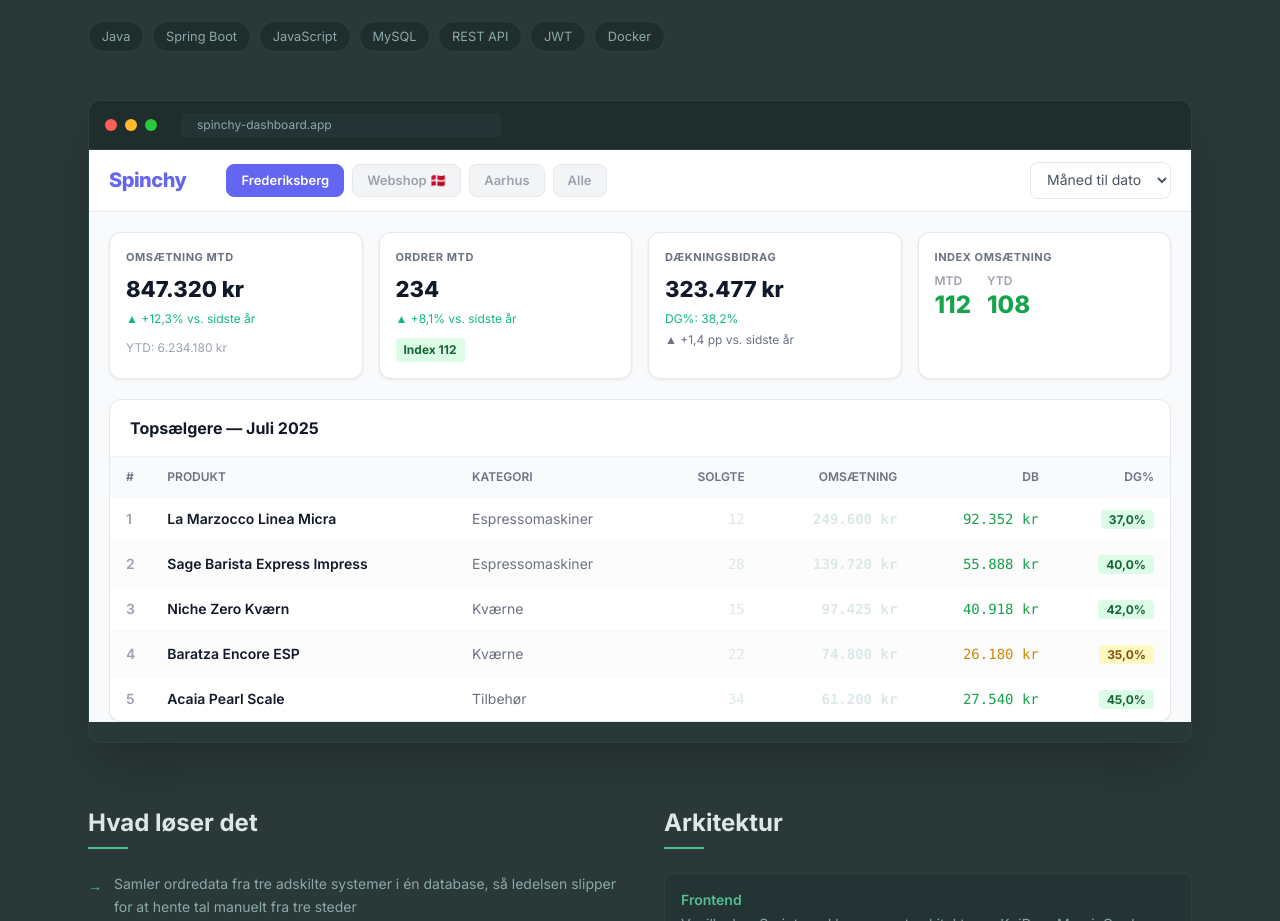
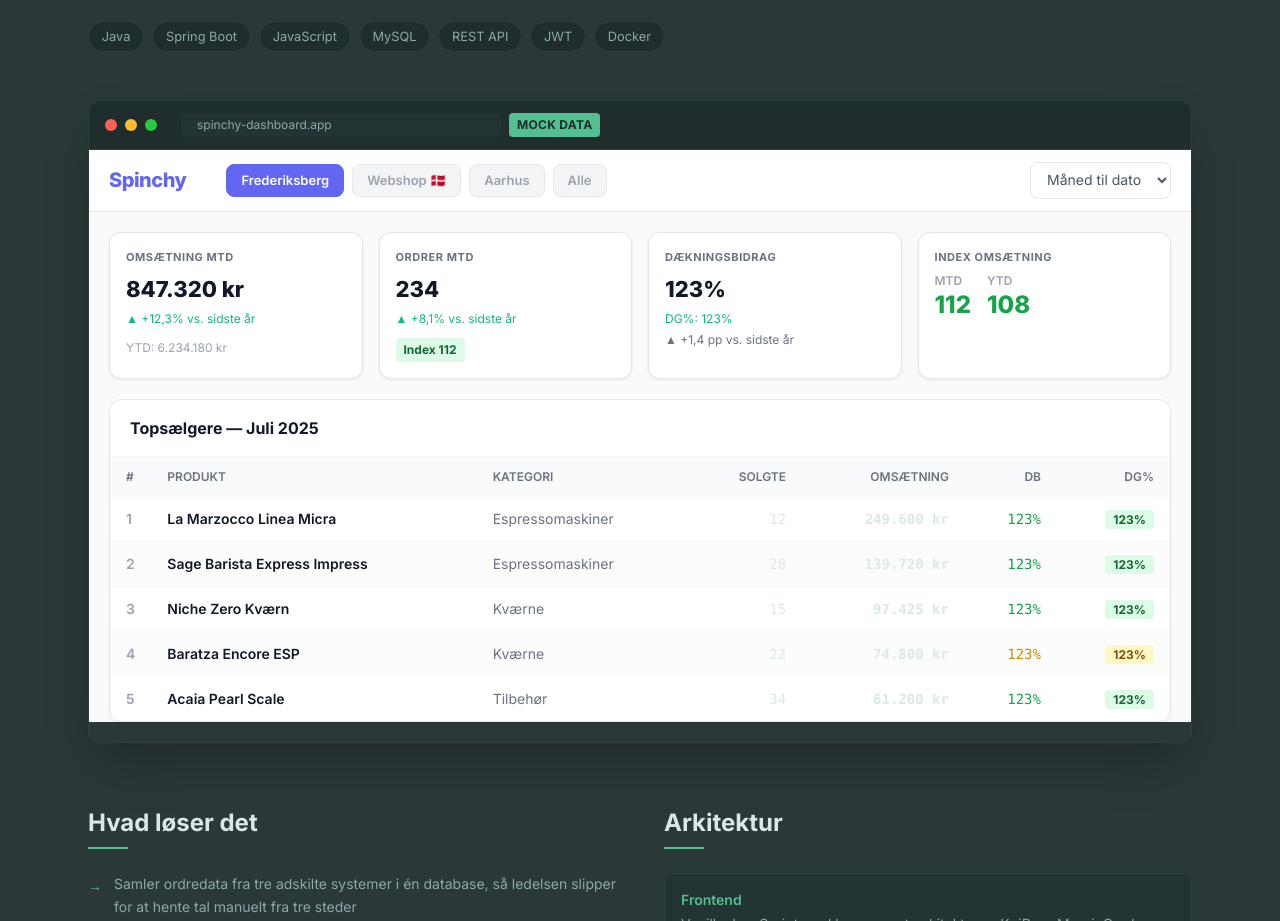
Before and after one commit to SebastianBoel/portfolio, a plain HTML site: page spinchy.html in a window 1280 px wide. Shown: the part 324-1245 px from the top of the page. Drawn offline with nearby package versions, Linux system fonts and the light colour scheme.

Commit message:
Mark Spinchy dashboard mockup data as mock, flatten DB/DG% to 123%
Adds a visible "Mock data" badge and replaces all contribution margin
and margin % figures with an obviously-fake placeholder value.

```diff
--- a/spinchy.html
+++ b/spinchy.html
@@ -87,6 +87,7 @@
                 <div class="w-3 h-3 rounded-full bg-[#ffbd2e]"></div>
                 <div class="w-3 h-3 rounded-full bg-[#27c93f]"></div>
                 <div class="ml-4 bg-[#243333] rounded px-4 py-1 text-xs text-[#8da8a8] flex-1 max-w-xs">spinchy-dashboard.app</div>
+                <span class="bg-[#52c090] text-[#1f2d2d] text-xs font-bold px-2 py-1 rounded uppercase tracking-wide">Mock data</span>
             </div>
 
             <!-- Dashboard content (screenshot — kept in Danish, as it reflects the real deployed product) -->
@@ -125,8 +126,8 @@
                     </div>
                     <div class="mock-kpi">
                         <div class="label">Dækningsbidrag</div>
-                        <div class="value">323.477 kr</div>
-                        <div class="diff-up">DG%: 38,2%</div>
+                        <div class="value">123%</div>
+                        <div class="diff-up">DG%: 123%</div>
                         <div class="diff-neu text-xs mt-1">▲ +1,4 pp vs. sidste år</div>
                     </div>
                     <div class="mock-kpi">
@@ -167,8 +168,8 @@
                                     <td class="px-4 py-3 text-gray-500">Espressomaskiner</td>
                                     <td class="px-4 py-3 text-right font-mono">12</td>
                                     <td class="px-4 py-3 text-right font-mono font-semibold">249.600 kr</td>
-                                    <td class="px-4 py-3 text-right font-mono text-green-600">92.352 kr</td>
-                                    <td class="px-4 py-3 text-right"><span class="bg-green-100 text-green-800 text-xs font-bold px-2 py-0.5 rounded">37,0%</span></td>
+                                    <td class="px-4 py-3 text-right font-mono text-green-600">123%</td>
+                                    <td class="px-4 py-3 text-right"><span class="bg-green-100 text-green-800 text-xs font-bold px-2 py-0.5 rounded">123%</span></td>
                                 </tr>
                                 <tr class="hover:bg-gray-50 bg-gray-50/50">
                                     <td class="px-4 py-3 text-gray-400 font-semibold">2</td>
@@ -176,8 +177,8 @@
                                     <td class="px-4 py-3 text-gray-500">Espressomaskiner</td>
                                     <td class="px-4 py-3 text-right font-mono">28</td>
                                     <td class="px-4 py-3 text-right font-mono font-semibold">139.720 kr</td>
-                                    <td class="px-4 py-3 text-right font-mono text-green-600">55.888 kr</td>
-                                    <td class="px-4 py-3 text-right"><span class="bg-green-100 text-green-800 text-xs font-bold px-2 py-0.5 rounded">40,0%</span></td>
+                                    <td class="px-4 py-3 text-right font-mono text-green-600">123%</td>
+                                    <td class="px-4 py-3 text-right"><span class="bg-green-100 text-green-800 text-xs font-bold px-2 py-0.5 rounded">123%</span></td>
                                 </tr>
                                 <tr class="hover:bg-gray-50">
                                     <td class="px-4 py-3 text-gray-400 font-semibold">3</td>
@@ -185,8 +186,8 @@
                                     <td class="px-4 py-3 text-gray-500">Kværne</td>
                                     <td class="px-4 py-3 text-right font-mono">15</td>
                                     <td class="px-4 py-3 text-right font-mono font-semibold">97.425 kr</td>
-                                    <td class="px-4 py-3 text-right font-mono text-green-600">40.918 kr</td>
-                                    <td class="px-4 py-3 text-right"><span class="bg-green-100 text-green-800 text-xs font-bold px-2 py-0.5 rounded">42,0%</span></td>
+                                    <td class="px-4 py-3 text-right font-mono text-green-600">123%</td>
+                                    <td class="px-4 py-3 text-right"><span class="bg-green-100 text-green-800 text-xs font-bold px-2 py-0.5 rounded">123%</span></td>
                                 </tr>
                                 <tr class="hover:bg-gray-50 bg-gray-50/50">
                                     <td class="px-4 py-3 text-gray-400 font-semibold">4</td>
@@ -194,8 +195,8 @@
                                     <td class="px-4 py-3 text-gray-500">Kværne</td>
                                     <td class="px-4 py-3 text-right font-mono">22</td>
                                     <td class="px-4 py-3 text-right font-mono font-semibold">74.800 kr</td>
-                                    <td class="px-4 py-3 text-right font-mono text-yellow-600">26.180 kr</td>
-                                    <td class="px-4 py-3 text-right"><span class="bg-yellow-100 text-yellow-800 text-xs font-bold px-2 py-0.5 rounded">35,0%</span></td>
+                                    <td class="px-4 py-3 text-right font-mono text-yellow-600">123%</td>
+                                    <td class="px-4 py-3 text-right"><span class="bg-yellow-100 text-yellow-800 text-xs font-bold px-2 py-0.5 rounded">123%</span></td>
                                 </tr>
                                 <tr class="hover:bg-gray-50">
                                     <td class="px-4 py-3 text-gray-400 font-semibold">5</td>
@@ -203,8 +204,8 @@
                                     <td class="px-4 py-3 text-gray-500">Tilbehør</td>
                                     <td class="px-4 py-3 text-right font-mono">34</td>
                                     <td class="px-4 py-3 text-right font-mono font-semibold">61.200 kr</td>
-                                    <td class="px-4 py-3 text-right font-mono text-green-600">27.540 kr</td>
-                                    <td class="px-4 py-3 text-right"><span class="bg-green-100 text-green-800 text-xs font-bold px-2 py-0.5 rounded">45,0%</span></td>
+                                    <td class="px-4 py-3 text-right font-mono text-green-600">123%</td>
+                                    <td class="px-4 py-3 text-right"><span class="bg-green-100 text-green-800 text-xs font-bold px-2 py-0.5 rounded">123%</span></td>
                                 </tr>
                             </tbody>
                         </table>
```
